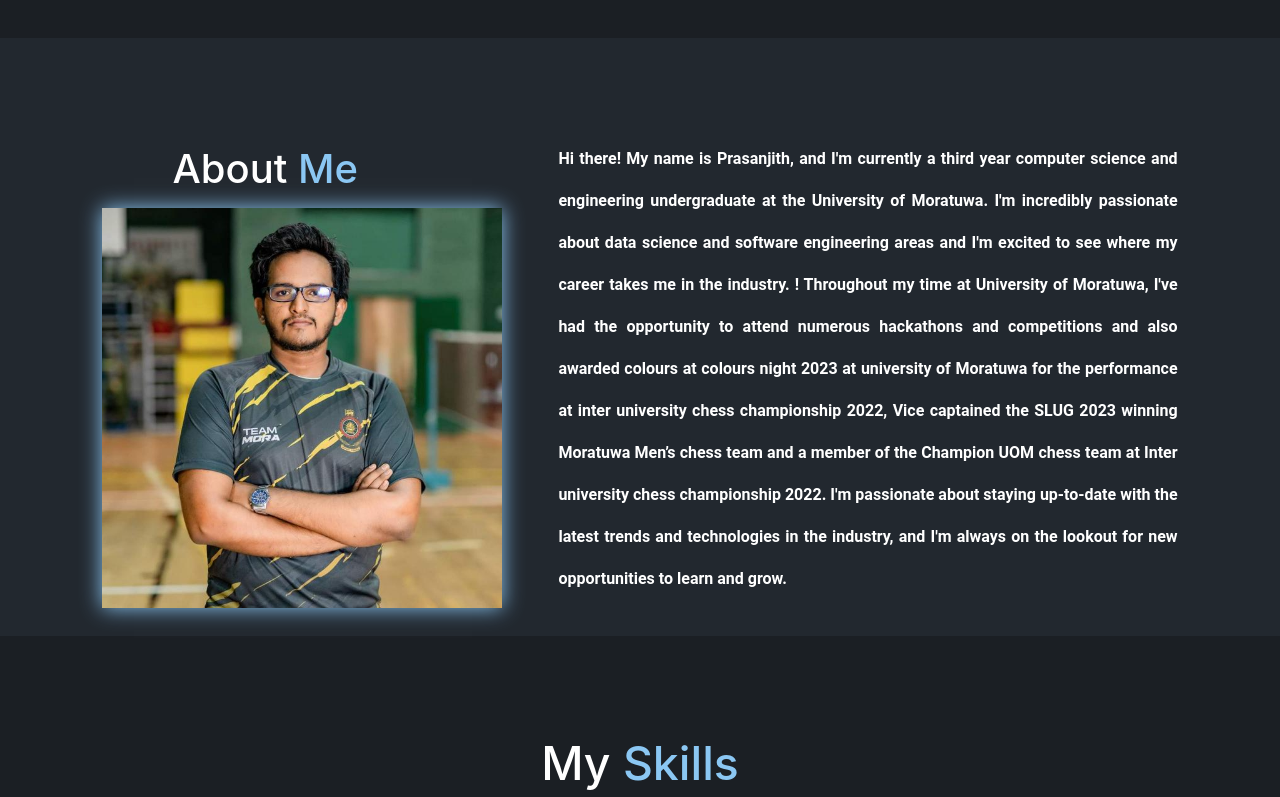
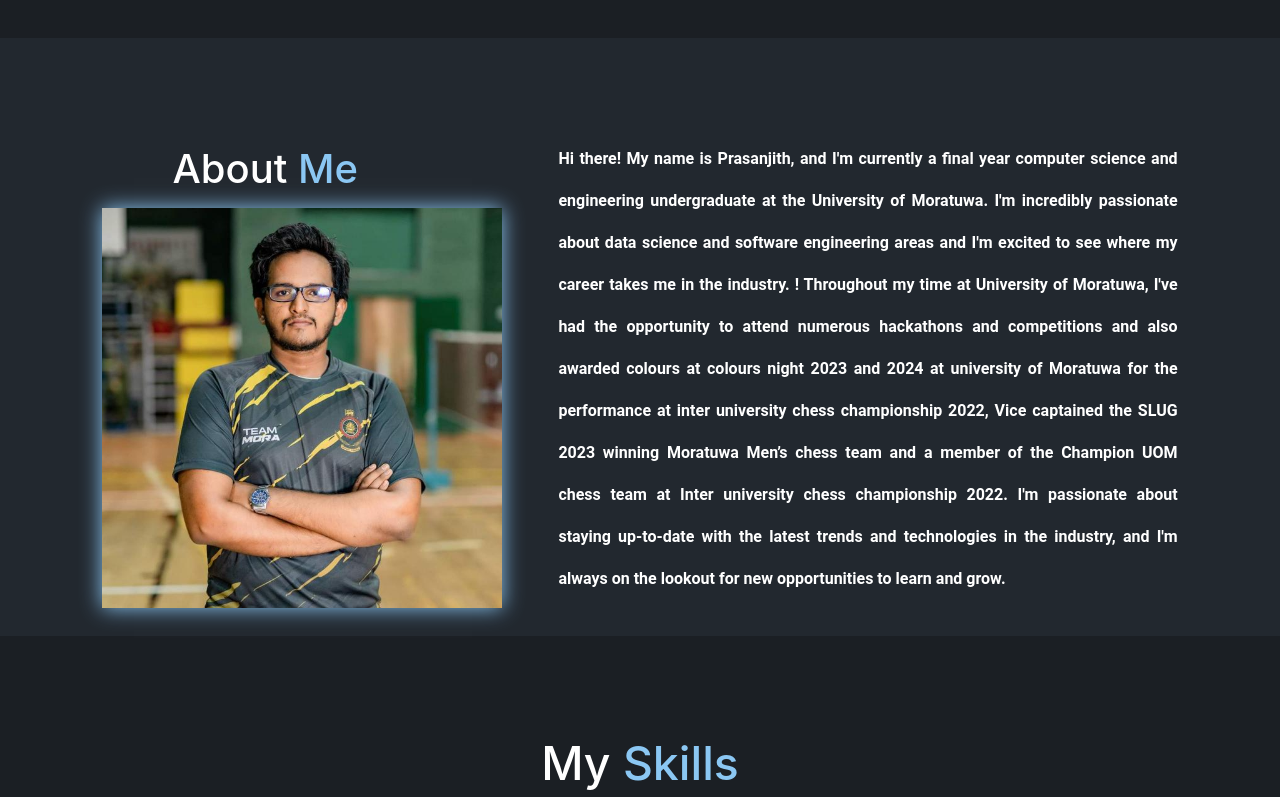
Before and after one commit to prasanjithlorensuhewa/prasanjithlorensuhewa.github.io, a React (Create React App) app: page / in a window 1280 px wide. Shown: the part 622-1419 px from the top of the page. Built offline with nearby package versions, Linux system fonts and the light colour scheme.

Commit message:
Update About.js

```diff
--- a/src/Pages/About.js
+++ b/src/Pages/About.js
@@ -15,8 +15,8 @@ const About = () => {
       <div className='about-text'>
         <div className='exp-area'>
           <p >
-          Hi there! My name is Prasanjith, and I'm currently a third year computer science and engineering undergraduate at the University of Moratuwa. I'm incredibly passionate about data science and software engineering areas and I'm excited to see where my career takes me in the industry. !
-          Throughout my time at University of Moratuwa, I've had the opportunity to attend numerous hackathons and competitions and also awarded colours at colours night 2023 at university of Moratuwa for the performance at inter university chess championship 2022, Vice captained the SLUG 2023 winning Moratuwa Men’s chess team and a member of the Champion UOM chess team at Inter university chess championship 2022.
+          Hi there! My name is Prasanjith, and I'm currently a final year computer science and engineering undergraduate at the University of Moratuwa. I'm incredibly passionate about data science and software engineering areas and I'm excited to see where my career takes me in the industry. !
+          Throughout my time at University of Moratuwa, I've had the opportunity to attend numerous hackathons and competitions and also awarded colours at colours night 2023 and 2024 at university of Moratuwa for the performance at inter university chess championship 2022, Vice captained the SLUG 2023 winning Moratuwa Men’s chess team and a member of the Champion UOM chess team at Inter university chess championship 2022.
           I'm passionate about staying up-to-date with the latest trends and technologies in the industry, and I'm always on the lookout for new opportunities to learn and grow.
           </p>
 
```
